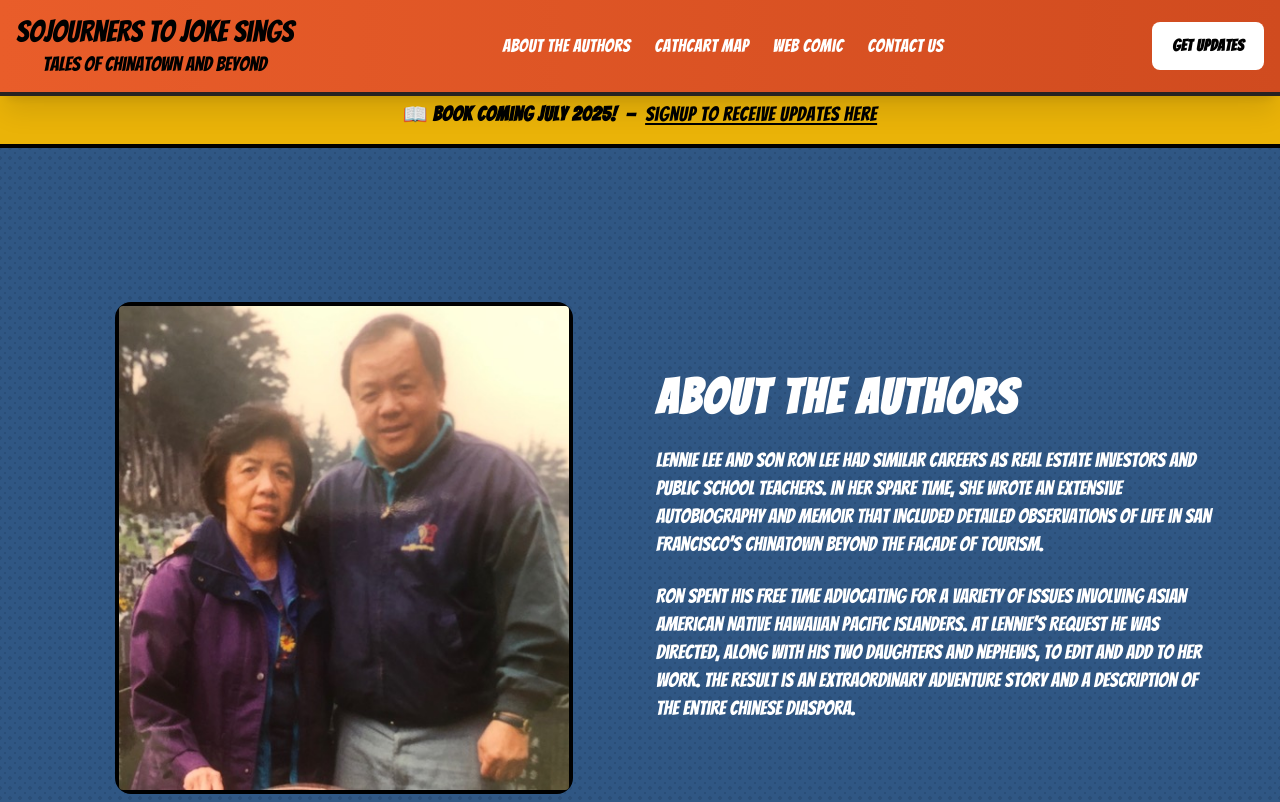
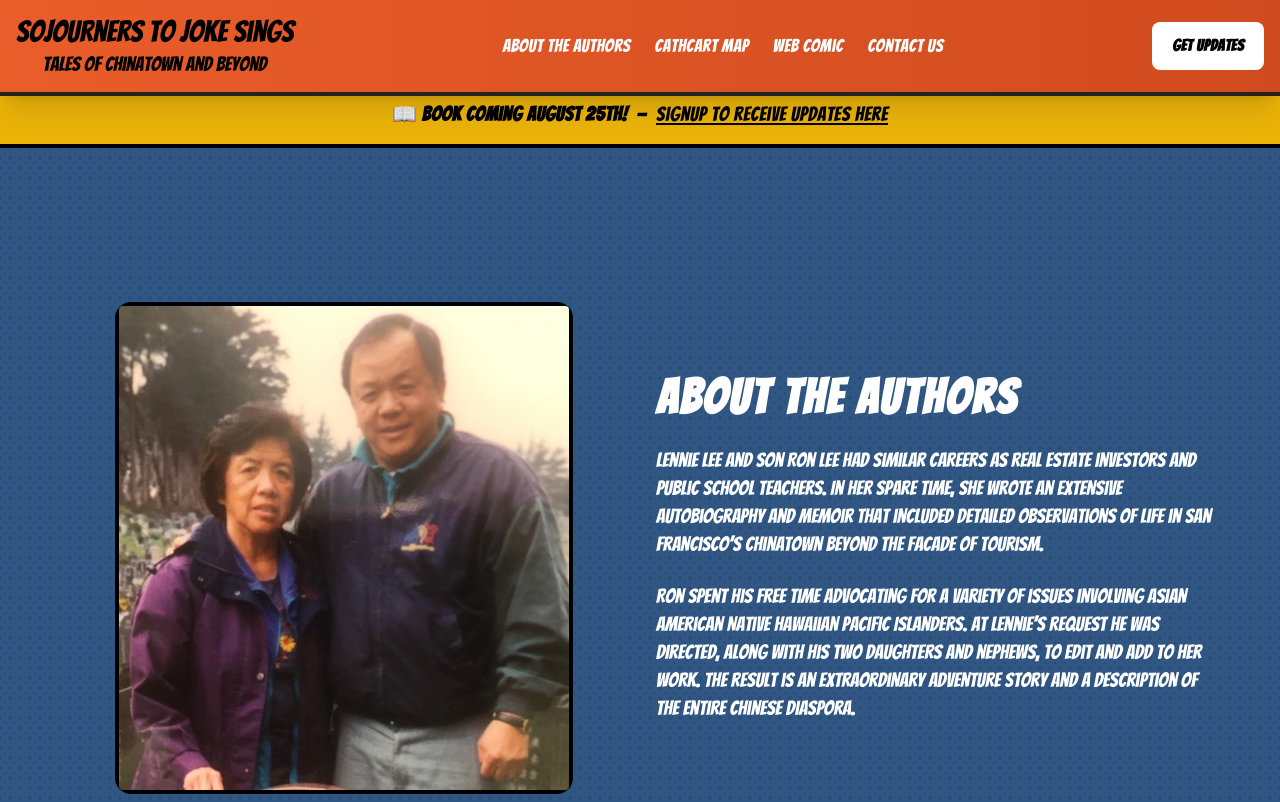
Before and after one commit to alison2686/book-map, a Next.js app: page /About in a window 1280 px wide. Shown: the top 802 px of the page. Built offline with nearby package versions, Linux system fonts and the light colour scheme.

Commit message:
release date update

```diff
--- a/src/components/about/index.tsx
+++ b/src/components/about/index.tsx
@@ -17,7 +17,7 @@ const AboutCard = () => {
       {' '}
       {/* Info Banner */}
       <div className='w-full bg-eventYellow border-y-4 border-black py-4 px-6 text-center font-comic text-black text-base sm:text-lg md:text-xl tracking-wide'>
-        📖 <strong>Book Coming July 2025!</strong>
+        📖 <strong>Book Coming August 25th!</strong>
         &nbsp; — &nbsp;
         <a
           href='/Contact'
```
